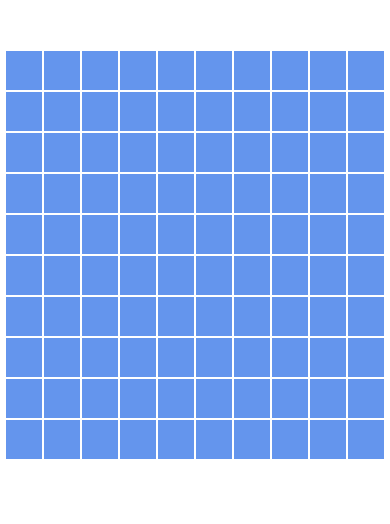
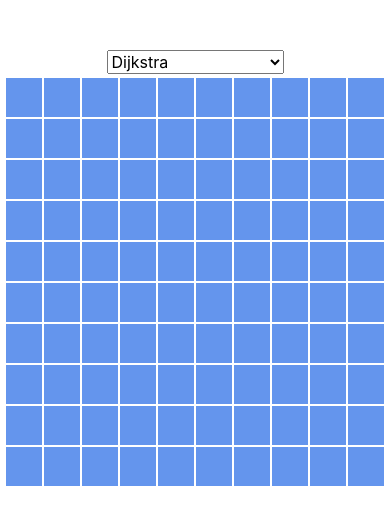
Before and after one commit to joshsauder/PathFinder, a React Native app: screen / in a window 390 px wide. Shown: the top 524 px of the page. Built offline with nearby package versions, Linux system fonts and the light colour scheme.

Commit message:
added picker value to grid:

```diff
--- a/App.tsx
+++ b/App.tsx
@@ -1,12 +1,17 @@
-import React from 'react';
+import React, { useState } from 'react';
 import { View, Dimensions } from 'react-native';
+import AlgorithmPicker from './components/AlgorithmPicker'
 import { Grid } from './components/Grid/Grid'
 import Style from './styles/App'
 
 export default function App() {
+
+  const [algorithm, setAlgorithm] = useState('Dijkstra')
+
   return (
       <View style={[Style.header, {width: Dimensions.get('window').width - 10 }]}>
-        <Grid />
+        <AlgorithmPicker algorithm={algorithm} setAlgorithm={(value: string) => setAlgorithm(value)} />
+        <Grid algorithm={algorithm} />
       </View>
   );
 }
--- a/components/AlgorithmPicker.tsx
+++ b/components/AlgorithmPicker.tsx
@@ -0,0 +1,23 @@
+import React from "react";
+import { View, Picker } from "react-native";
+import Styles from '../styles/Picker'
+
+interface props {
+    algorithm: string
+    setAlgorithm: (value: string) => void
+}
+
+export default function AlgorithmPicker(props){
+
+    return (
+        <View style={Styles.container}>
+            <Picker
+            selectedValue={props.algorithm}
+            onValueChange={(value: string) => props.setAlgorithm(value)}
+            >
+                <Picker.Item label="Dijkstra" value="Dijkstra"/>
+                <Picker.Item label="Bidirectional Dijkstra" value="BiD" />
+            </Picker>
+        </View>
+    )
+}
--- a/components/Grid/Grid.tsx
+++ b/components/Grid/Grid.tsx
@@ -12,7 +12,9 @@ interface State {
     graph: node[][]
 }
 
-interface Props {}
+interface Props {
+    algorithm: string
+}
 
 export class Grid extends Component<Props, State> {
     itemRefs: any;
@@ -42,6 +44,27 @@ export class Grid extends Component<Props, State> {
                 let startpath = getPathInOrder(visitiedNodes.pop())
                 this.highLightGrid([...startpath, ...endpath], visitiedNodes)
             }
+        }
+    }
+
+    determinePath = () => {
+        let visitiedNodes: node[]
+        switch(this.props.algorithm){
+            case "Dijkstra":
+                visitiedNodes = findShortestPath(this.state.start, this.state.end, this.state.graph)
+                if(visitiedNodes.length > 0){
+                    let endpath = getPathInOrder(visitiedNodes.pop())
+                    let startpath = getPathInOrder(visitiedNodes.pop())
+                    this.highLightGrid([...startpath, ...endpath], visitiedNodes)
+                }
+
+            case "BiD":
+                visitiedNodes = twoWayDijkstra(this.state.start, this.state.end, this.state.graph)
+                if(visitiedNodes.length > 0){
+                    let endpath = getPathInOrder(visitiedNodes.pop())
+                    let startpath = getPathInOrder(visitiedNodes.pop())
+                    this.highLightGrid([...startpath, ...endpath], visitiedNodes)
+                }
         }
     }
 
--- /dev/null
+++ b/styles/Picker.ts
@@ -0,0 +1,9 @@
+import { StyleSheet } from "react-native";
+
+export default StyleSheet.create({
+    container: {
+        flex: 1,
+        alignItems: "center",
+        marginBottom: 15
+    }
+})
```
